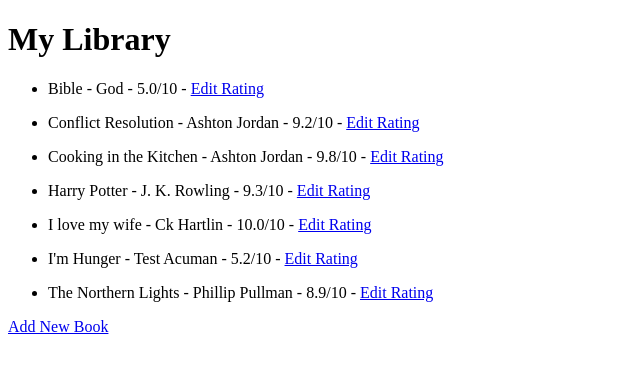
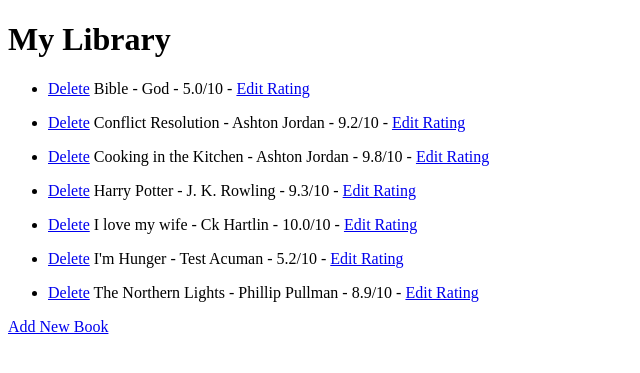
Before and after one commit to ashjorda/100-Days-Of-Code, a Flask app: page / in a window 1280 px wide. Shown: the top 373 px of the page, without its empty margins (0-640 px from the left). Run offline with Flask 3, Linux system fonts and the light colour scheme; some libraries are stand-ins or nearby versions.

Commit message:
feature(delete): Added a delete record link

```diff
--- a/Day-63-Virtual Bookshelf/templates/index.html
+++ b/Day-63-Virtual Bookshelf/templates/index.html
@@ -12,7 +12,7 @@
     {% else %}
       {% for book in book_list %}
         <ul>
-          <li>{{ book.title }} - {{ book.author }} - {{ book.review }}/10 - <a href="{{ url_for('edit', id=book.id) }}">Edit Rating</a></li>
+          <li> <a href="{{ url_for('delete', id=book.id) }}">Delete</a> {{ book.title }} - {{ book.author }} - {{ book.review }}/10 - <a href="{{ url_for('edit', id=book.id) }}">Edit Rating</a></li>
       </ul>
       {% endfor %}
      {% endif %}
```
